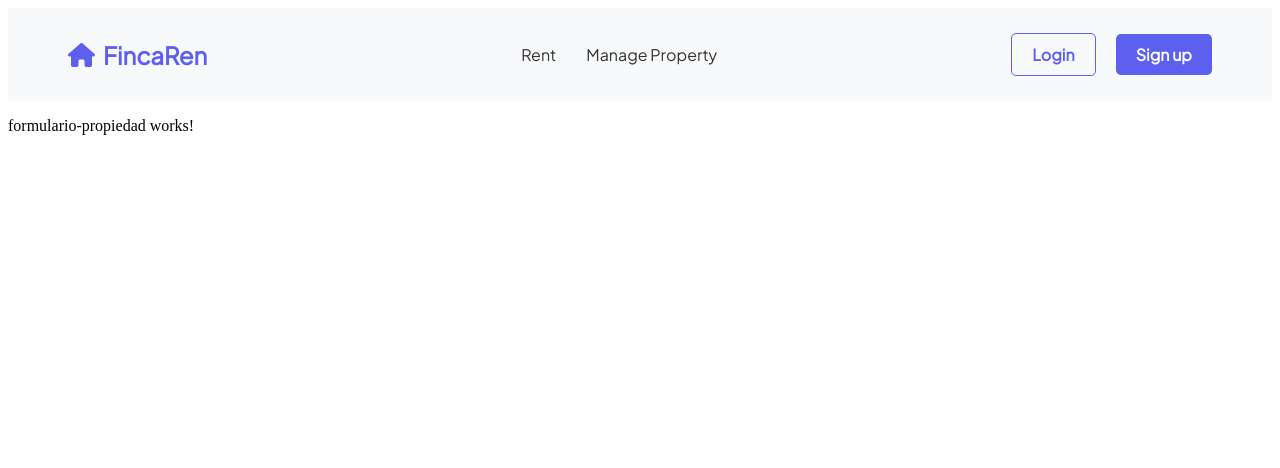
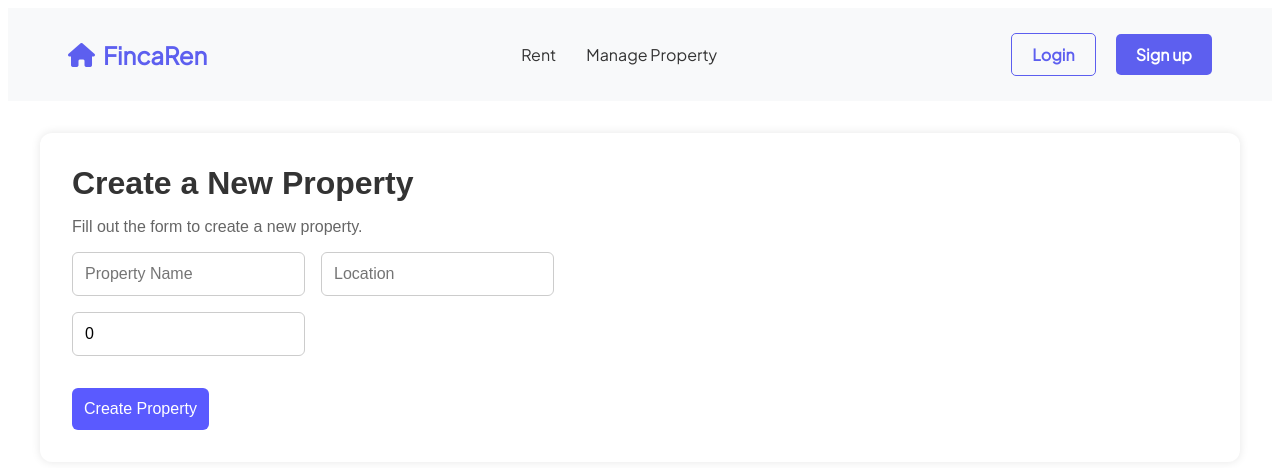
Before and after one commit to JDC-GG/FrontFinca, an Angular app: page /propiedades/nueva in a window 1280 px wide. Shown: the top 468 px of the page. Built offline with nearby package versions, Linux system fonts and the light colour scheme.

Commit message:
prueba crear propiedad

```diff
--- a/src/app/components/arriendo/lista-arriendos/lista-arriendos.component.html
+++ b/src/app/components/arriendo/lista-arriendos/lista-arriendos.component.html
@@ -1,7 +1,6 @@
 <div class="contenedor">
     <div class="encabezado">
-      <h2>Tus Propiedades</h2>
-      <button class="btn-crear">Crear nueva propiedad</button>
+      <h2>Propiedades disponibles</h2>
     </div>
 
     <div class="grid">
@@ -11,7 +10,7 @@
           <h3>\${{ propiedad.precio }}<span>/noche</span></h3>
           <p class="titulo">{{ propiedad.titulo }}</p>
           <p class="direccion">{{ propiedad.direccion }}</p>
-          <button class="editar">Editar</button>
+          <button class="editar">Ver</button>
         </div>
       </div>
     </div>
--- a/src/app/components/auth/login/login.component.ts
+++ b/src/app/components/auth/login/login.component.ts
@@ -57,7 +57,7 @@ export class LoginComponent {
 
             // Redirigir según rol
             if (usuario.rol === 'ARRENDADOR') {
-              this.router.navigate(['/dashboard-arrendador']);
+              this.router.navigate(['/propiedades']);
             } else if (usuario.rol === 'ARRENDATARIO') {
               this.router.navigate(['/arriendos']);
             } else {
--- a/src/app/components/auth/registro/registro.component.html
+++ b/src/app/components/auth/registro/registro.component.html
@@ -41,46 +41,5 @@
 
       <div class="signup-image">
         <img src="assets/images/Casa.png" alt="House Image" />
-
-  <div class="signup-content">
-    <form [formGroup]="registroForm" (ngSubmit)="onSubmit()" class="signup-form">
-      <div class="form-row">
-        <div class="form-group">
-          <input type="text" placeholder="First Name" formControlName="nombre" />
-        </div>
-        <div class="form-group">
-          <input type="text" placeholder="Last Name" formControlName="apellido" />
-        </div>
       </div>
-
-      <div class="form-group">
-        <input type="text" placeholder="Phone Number" formControlName="telefono" />
-      </div>
-
-      <div class="form-group">
-        <input type="email" placeholder="Email" formControlName="correo" />
-      </div>
-
-      <div class="form-group">
-        <input type="password" placeholder="Password" formControlName="contrasena" />
-      </div>
-
-      <div class="form-group">
-        <select formControlName="rol" [class.invalid]="registroForm.get('rol')?.invalid && registroForm.get('rol')?.touched">
-          <option value="" disabled selected>Selecciona un rol</option>
-          <option value="arrendador">Arrendador</option>
-          <option value="arrendatario">Arrendatario</option>
-        </select>
-        <div class="error" *ngIf="registroForm.get('rol')?.invalid && registroForm.get('rol')?.touched">
-          <small>El rol es obligatorio.</small>
-        </div>
-      </div>
-
-      <button type="submit" class="btn-submit">Create Account</button>
-    </form>
-
-    <div class="signup-image">
-      <img src="assets/images/Casa.png" alt="House Image" />
-    </div>
-  </div>
 </div>
--- a/src/app/components/propiedad/formulario-propiedad/formulario-propiedad.component.css
+++ b/src/app/components/propiedad/formulario-propiedad/formulario-propiedad.component.css
@@ -0,0 +1,95 @@
+* {
+    box-sizing: border-box;
+    font-family: Arial, sans-serif;
+  }
+
+  body {
+    margin: 0;
+    background-color: #f8f8ff;
+  }
+
+  main {
+    padding: 2rem;
+  }
+
+  .form-container {
+    background-color: #ffffff;
+    border-radius: 12px;
+    padding: 2rem;
+    max-width: 1200px;
+    margin: auto;
+    box-shadow: 0 0 10px rgba(0, 0, 0, 0.1);
+  }
+
+  .form-title h1 {
+    margin: 0;
+    font-size: 2rem;
+    color: #333;
+  }
+
+  .form-title p {
+    color: #666;
+  }
+
+  .form-content {
+    display: flex;
+    margin-top: 2rem;
+    gap: 2rem;
+  }
+
+  .image-upload {
+    display: grid;
+    grid-template-columns: repeat(3, 100px);
+    gap: 1rem;
+  }
+
+  .upload-box {
+    width: 100px;
+    height: 100px;
+    border: 2px dashed #ccc;
+    display: flex;
+    justify-content: center;
+    align-items: center;
+    font-size: 2rem;
+    color: #999;
+    cursor: pointer;
+    border-radius: 8px;
+  }
+
+  .property-form {
+    flex: 1;
+    display: flex;
+    flex-direction: column;
+    gap: 1rem;
+  }
+
+  .form-row {
+    display: flex;
+    gap: 1rem;
+  }
+
+  .form-row input,
+  .form-row textarea {
+    flex: 1;
+    padding: 0.75rem;
+    border: 1px solid #ccc;
+    border-radius: 6px;
+    font-size: 1rem;
+  }
+
+  .full-width textarea {
+    width: 100%;
+    resize: vertical;
+    height: 100px;
+  }
+
+  .submit-btn {
+    margin-top: 1rem;
+    padding: 0.75rem;
+    background-color: #5a5aff;
+    color: white;
+    border: none;
+    border-radius: 6px;
+    font-size: 1rem;
+    cursor: pointer;
+  }
--- a/src/app/components/propiedad/formulario-propiedad/formulario-propiedad.component.html
+++ b/src/app/components/propiedad/formulario-propiedad/formulario-propiedad.component.html
@@ -1 +1,47 @@
-<p>formulario-propiedad works!</p>
+<main>
+    <section class="form-container">
+      <div class="form-title">
+        <h1>Create a New Property</h1>
+        <p>Fill out the form to create a new property.</p>
+      </div>
+
+      <form [formGroup]="propiedadForm" (ngSubmit)="guardarPropiedad()" class="property-form">
+
+        <!-- Nombre -->
+        <div class="form-row">
+          <div class="form-group">
+            <input type="text" placeholder="Property Name" formControlName="nombre" />
+            <div *ngIf="propiedadForm.get('nombre')?.invalid && propiedadForm.get('nombre')?.touched" class="error">
+              <small>Property name is required.</small>
+            </div>
+          </div>
+
+          <!-- Ubicación -->
+          <div class="form-group">
+            <input type="text" placeholder="Location" formControlName="ubicacion" />
+            <div *ngIf="propiedadForm.get('ubicacion')?.invalid && propiedadForm.get('ubicacion')?.touched" class="error">
+              <small>Location is required.</small>
+            </div>
+          </div>
+        </div>
+
+        <!-- Precio -->
+        <div class="form-row">
+          <div class="form-group">
+            <input type="number" placeholder="Price per Night" formControlName="precio" />
+            <div *ngIf="propiedadForm.get('precio')?.invalid && propiedadForm.get('precio')?.touched" class="error">
+              <small>Price must be greater than 0.</small>
+            </div>
+          </div>
+        </div>
+
+        <!-- Botón de acción -->
+        <div class="form-row">
+          <button type="submit" [disabled]="propiedadForm.invalid" class="submit-btn">
+            Create Property
+          </button>
+        </div>
+
+      </form>
+    </section>
+  </main>
--- a/src/app/components/propiedad/formulario-propiedad/formulario-propiedad.component.ts
+++ b/src/app/components/propiedad/formulario-propiedad/formulario-propiedad.component.ts
@@ -1,11 +1,45 @@
-import { Component } from '@angular/core';
+import { Component, OnInit } from '@angular/core';
+import { CommonModule } from '@angular/common';
+import { FormBuilder, FormGroup, Validators, ReactiveFormsModule } from '@angular/forms';
+import { PropiedadService } from '../../../core/services/propiedad.service';
+import { Router } from '@angular/router';
 
 @Component({
   selector: 'app-formulario-propiedad',
-  imports: [],
+  standalone: true,
+  imports: [CommonModule, ReactiveFormsModule],
   templateUrl: './formulario-propiedad.component.html',
-  styleUrl: './formulario-propiedad.component.css'
+  styleUrls: ['./formulario-propiedad.component.css']
 })
-export class FormularioPropiedadComponent {
+export class FormularioPropiedadComponent implements OnInit {
+  propiedadForm!: FormGroup;
 
+  constructor(
+    private fb: FormBuilder,
+    private propiedadService: PropiedadService,
+    private router: Router
+  ) {}
+
+  ngOnInit(): void {
+    this.propiedadForm = this.fb.group({
+      nombre: ['', Validators.required],
+      ubicacion: ['', Validators.required],
+      precio: [0, [Validators.required, Validators.min(1)]]
+    });
+  }
+
+  guardarPropiedad(): void {
+    const propiedad = this.propiedadForm.value;
+
+    this.propiedadService.createPropiedad(propiedad).subscribe({
+      next: () => {
+        alert('Propiedad guardada exitosamente');
+        this.router.navigate(['/propiedades']);
+      },
+      error: (err) => {
+        console.error('Error al guardar propiedad', err);
+        alert('Error al guardar la propiedad');
+      }
+    });
+  }
 }
```
Also changed, not shown: src/app/core/interceptors/auth.interceptor.ts (+29 -0 lines).
